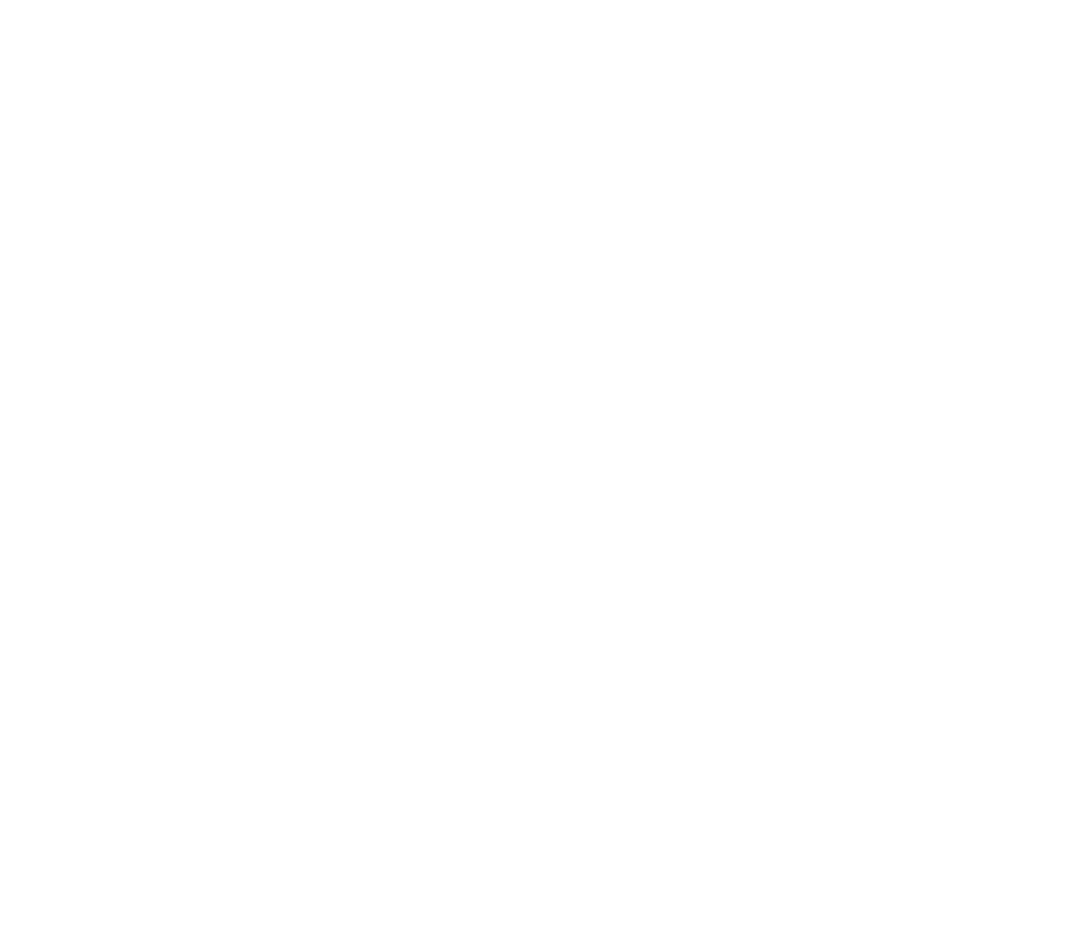
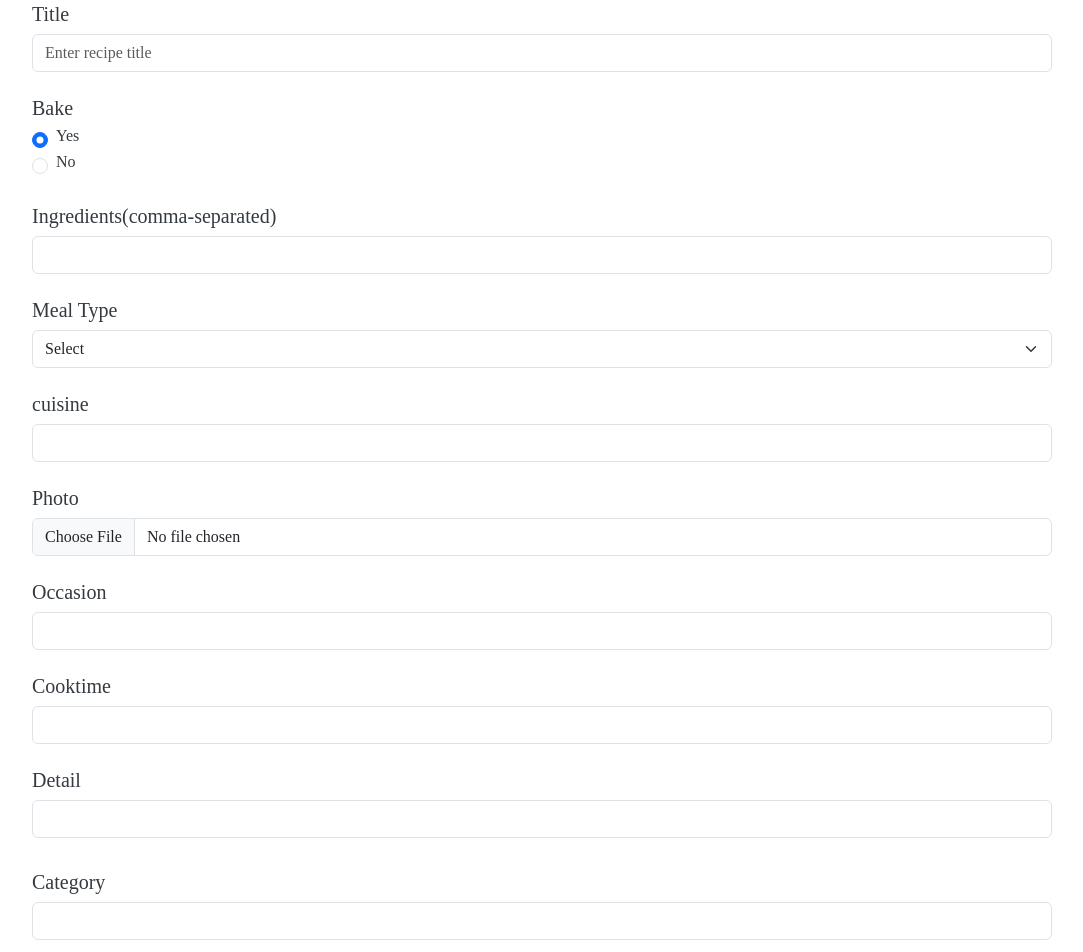
Before and after one commit to Voyagers-Ostad/Flavor-Factory-Frontend, a React (Vite) app: page /create-recipe in a window 1280 px wide. Before the commit this address had no page. Shown: the part 300-1252 px from the top of the page, without its empty margins (98-1181 px from the left). Before the commit the page ends 800 px from the top, so only its background shows below. Built offline with nearby package versions, Linux system fonts and the light colour scheme; no server answers; a web font is replaced by a local one.

Commit message:
adding create recipe page

```diff
--- a/index.html
+++ b/index.html
@@ -11,7 +11,7 @@
     <link rel="stylesheet" href="https://cdnjs.cloudflare.com/ajax/libs/font-awesome/6.1.1/css/all.min.css"/>
 
     <meta name="viewport" content="width=device-width, initial-scale=1.0" />
-    <title>About us</title>
+    <title>Flavor Factory</title>
   </head>
   <body>
     <div id="root"></div>
--- a/package.json
+++ b/package.json
@@ -13,6 +13,7 @@
     "axios": "^1.6.2",
     "bootstrap": "^5.3.2",
     "react": "^18.2.0",
+    "react-bootstrap": "^2.9.1",
     "react-dom": "^18.2.0",
     "react-router-dom": "^6.20.0"
   },
--- a/src/App.jsx
+++ b/src/App.jsx
@@ -5,6 +5,8 @@
 import { BrowserRouter, Route, Routes } from "react-router-dom";
 import AboutUs from "./pages/AboutUs.jsx";
 import HomePage from "./pages/HomePage.jsx";
+import NotFoundPage from "./pages/NotFoundPage.jsx";
+import RecipeCreatePage from "./pages/RecipeCreatePage.jsx";
 
 const App = () => {
   return (
@@ -12,8 +14,10 @@
       <Routes>
         <Route path="/" element={<HomePage />} />
         <Route path="/about" element={<AboutUs />} />
+        <Route path="/create-recipe" element={<RecipeCreatePage />} />
         {/* <Route path="/">{<HomePage />}</Route>
         <Route path="/about">{<AboutUs />}</Route> */}
+         <Route path="*" element={<NotFoundPage />} />
       </Routes>
     </BrowserRouter>
   );
--- /dev/null
+++ b/src/components/RecipeForm.jsx
@@ -0,0 +1,232 @@
+import React, { useState } from "react";
+import { Container, Form, Button, Col } from "react-bootstrap";
+import axios from "axios";
+
+const RecipeForm = () => {
+  const [recipe, setRecipe] = useState({
+    title: "",
+    ingredients: [],
+    is_bake: true,
+    meal: [],
+    cuisine: [],
+    photo: "",
+    occasion: [],
+    cookTime: "",
+    detail: "",
+    category: [],
+    servings: "",
+  });
+
+  const handleSubmit = async (e) => {
+    e.preventDefault();
+
+    try {
+      const formData = new FormData();
+
+      formData.append("title", recipe.title);
+      formData.append("ingredients", recipe.ingredients);
+      formData.append("is_bake", recipe.is_bake);
+      formData.append("meal", recipe.meal);
+      formData.append("cuisine", recipe.cuisine);
+      formData.append("photo", recipe.photo);
+      formData.append("occasion", recipe.occasion);
+      formData.append("cookTime", recipe.cookTime);
+      formData.append("detail", recipe.detail);
+      formData.append("category", recipe.category);
+      formData.append("servings", recipe.servings);
+
+      const api =
+        "https://flavor-factory-m190.onrender.com/api/v1/recipe/postrecipe";
+
+      const response = await axios.post(api, formData, {
+        headers: {
+          "Content-Type": "multipart/form-data",
+        },
+      });
+
+      console.log("Recipe created:", response.data);
+    } catch (error) {
+      console.error("Error creating recipe:", error);
+    }
+  };
+
+  const handleChange = (e) => {
+    const { name, value, type, checked } = e.target;
+
+    // For radio buttons, directly set boolean value
+    const radioValue = type === 'radio' ? (value === 'true') : value;
+
+    setRecipe((prevRecipe) => ({
+      ...prevRecipe,
+      [name]: name === 'is_bake' ? checked : radioValue,
+    }));
+  };
+
+
+  return (
+    <Container >
+      <h1 className="mt-5">-Add Your Recipe </h1>
+      <div className="ml-5 mx-5 mt-3 mb-3">
+      <Form onSubmit={handleSubmit}className="d-flex flex-column " >
+        <Form.Group controlId="formTitle">
+          <h5>Title</h5>
+          <Form.Control
+            type="text"
+            placeholder="Enter recipe title"
+            name="title"
+            value={recipe.title}
+            onChange={handleChange}
+          />
+        </Form.Group>
+
+        <Form.Group className="mt-4" controlId="formIsBake">
+          <h5>Bake</h5>
+          <Col>
+            <Form.Check
+              type="radio"
+              label="Yes"
+              name="is_bake"
+              id="isBakeYes"
+              checked={recipe.is_bake === true}
+              onChange={handleChange}
+            />
+            <Form.Check
+              type="radio"
+              label="No"
+              name="is_bake"
+              id="isBakeNo"
+              checked={recipe.is_bake === false}
+              onChange={handleChange}
+            />
+          </Col>
+        </Form.Group>
+
+        <Form.Group controlId="formIngredients" className="mt-4">
+          <h5>Ingredients(comma-separated)</h5>
+          <Form.Control
+            type="text"
+            placeholder=" "
+            name="ingredients"
+            value={recipe.ingredients}
+            onChange={handleChange}
+          />
+        </Form.Group>
+
+        <h5 className="mt-4">Meal Type</h5>
+        <Form.Select
+
+          name="meal"
+          value={recipe.meal}
+          onChange={handleChange}
+        >
+
+          <option value="">
+            <h5>Select </h5>
+          </option>
+          <option value="Breakfast">Breakfast</option>
+          <option value="Brunch">Brunch</option>
+          <option value="Lunch">Lunch</option>
+          <option value="Dinner">Dinner</option>
+          <option value="Appetizer">Appetizer</option>
+          <option value="Snack">Snack</option>
+          <option value="Dessert">Dessert</option>
+          <option value="Soup">Soup</option>
+          <option value="Salad">Salad</option>
+          <option value="Main Course">Main Course</option>
+          <option value="Side Dish">Side Dish</option>
+          <option value="Beverage">Beverage</option>
+          <option value="Smoothie">Smoothie</option>
+          {/* Add more options as needed */}
+        </Form.Select>
+
+        <Form.Group controlId="formCuisine">
+          <h5 className="mt-4">cuisine</h5>
+          <Form.Control
+            type="text"
+            placeholder=""
+            name="cuisine"
+            value={recipe.cuisine}
+            onChange={handleChange}
+          />
+        </Form.Group>
+
+        <Form.Group controlId="formPhoto">
+          <h5 className="mt-4">Photo</h5>
+          <Form.Control
+            type="file"
+            name="photo"
+            onChange={(e) =>
+              setRecipe((prevRecipe) => ({
+                ...prevRecipe,
+                photo: e.target.files[0],
+              }))
+            }
+          />
+        </Form.Group>
+
+        <Form.Group controlId="formOccasion">
+          <h5 className="mt-4">Occasion</h5>
+          <Form.Control
+            type="text"
+            placeholder=""
+            name="occasion"
+            value={recipe.occasion}
+            onChange={handleChange}
+          />
+        </Form.Group>
+
+        <Form.Group controlId="formCooktime">
+          <h5 className="mt-4">Cooktime</h5>
+          <Form.Control
+            type="text"
+            placeholder=""
+            name="cookTime"
+            value={recipe.cookTime}
+            onChange={handleChange}
+          />
+        </Form.Group>
+
+        <Form.Group controlId="formDetail" >
+          <h5 className="mt-4">Detail</h5>
+          <Form.Control
+            type="text"
+            placeholder=""
+            name="detail"
+            value={recipe.detail}
+            onChange={handleChange}
+            className="h5"
+          />
+        </Form.Group>
+
+        <Form.Group controlId="formCategory">
+          <h5 className="mt-4">Category</h5>
+          <Form.Control
+            type="text"
+            placeholder=""
+            name="category"
+            value={recipe.category}
+            onChange={handleChange}
+          />
+        </Form.Group>
+
+        <Form.Group controlId="formCategory">
+          <h5 className="mt-4">Servings Size</h5>
+          <Form.Control
+            type="text"
+            placeholder=""
+            name="servings"
+            value={recipe.servings}
+            onChange={handleChange}
+          />
+        </Form.Group>
+
+        <Button className="mt-4 mb-5 w-25" variant="dark" type="submit">
+          Submit
+        </Button>
+      </Form>
+      </div>
+    </Container>
+  );
+};
+
+export default RecipeForm;
--- /dev/null
+++ b/src/pages/NotFoundPage.jsx
@@ -0,0 +1,15 @@
+// NotFoundPage.jsx
+import React from "react";
+import { Link } from "react-router-dom";
+
+const NotFoundPage = () => {
+  return (
+    <div className="d-flex  flex-column justify-content-center align-items-center mt-5">
+      <h1 className="mt-5">404 - Not Found</h1>
+      <h5 className="mt-5">Sorry, the page you are looking for does not exist.</h5>
+      <Link to="/" className="mt-3">Go to Home Page</Link>
+    </div>
+  );
+};
+
+export default NotFoundPage;
--- /dev/null
+++ b/src/pages/RecipeCreatePage.jsx
@@ -0,0 +1,18 @@
+import React from 'react';
+import RecipeForm from '../components/RecipeForm.jsx';
+import Header from '../components/header/Header.jsx'
+import Footer from '../components/footer/Footer.jsx'
+
+
+
+const RecipeCreatePage = () => {
+    return (
+        <div>
+            <Header/>
+            <RecipeForm/>
+            <Footer/>
+        </div>
+    );
+};
+
+export default RecipeCreatePage;
```
Also changed, not shown: 1 other file (tests, documents, lock files or other folders).
